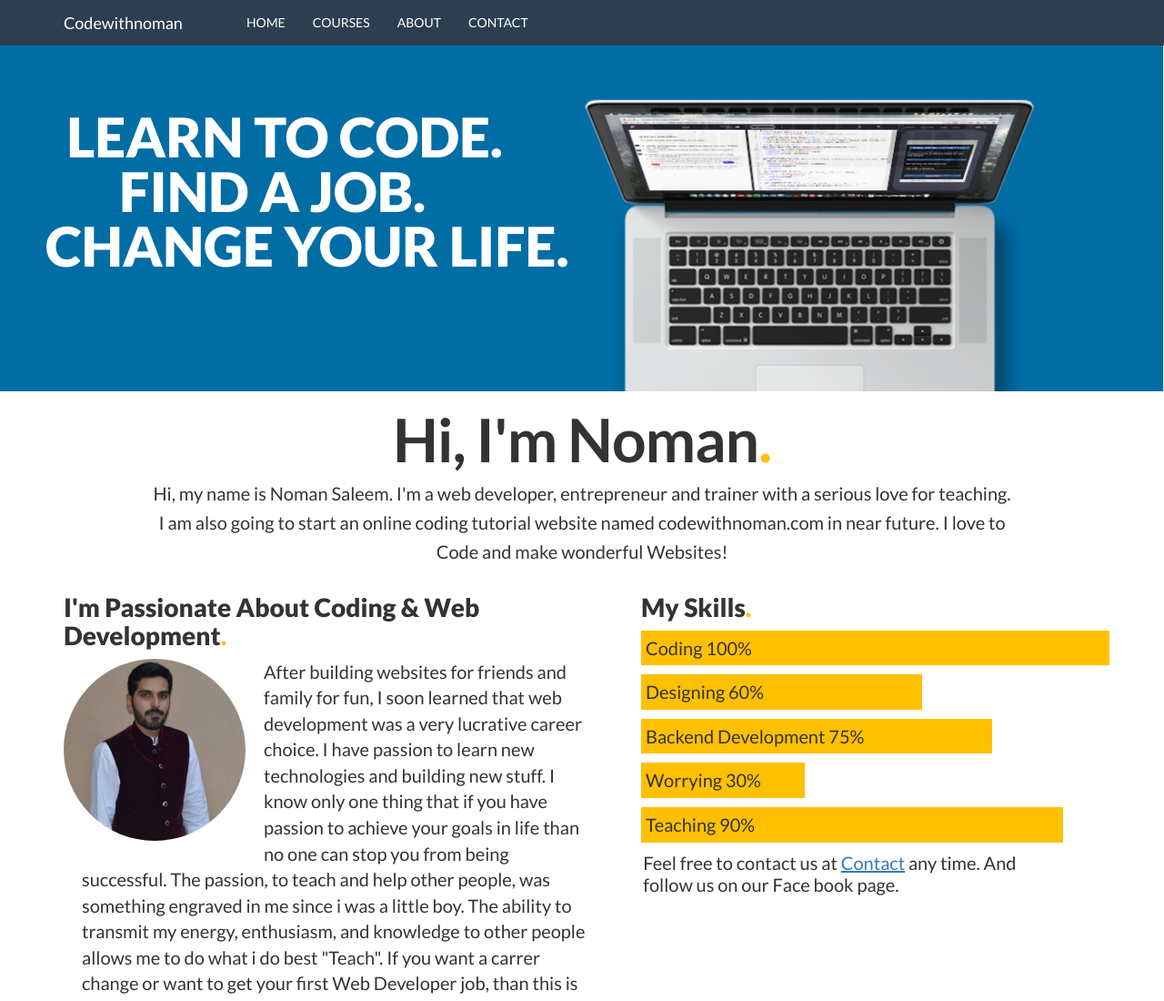
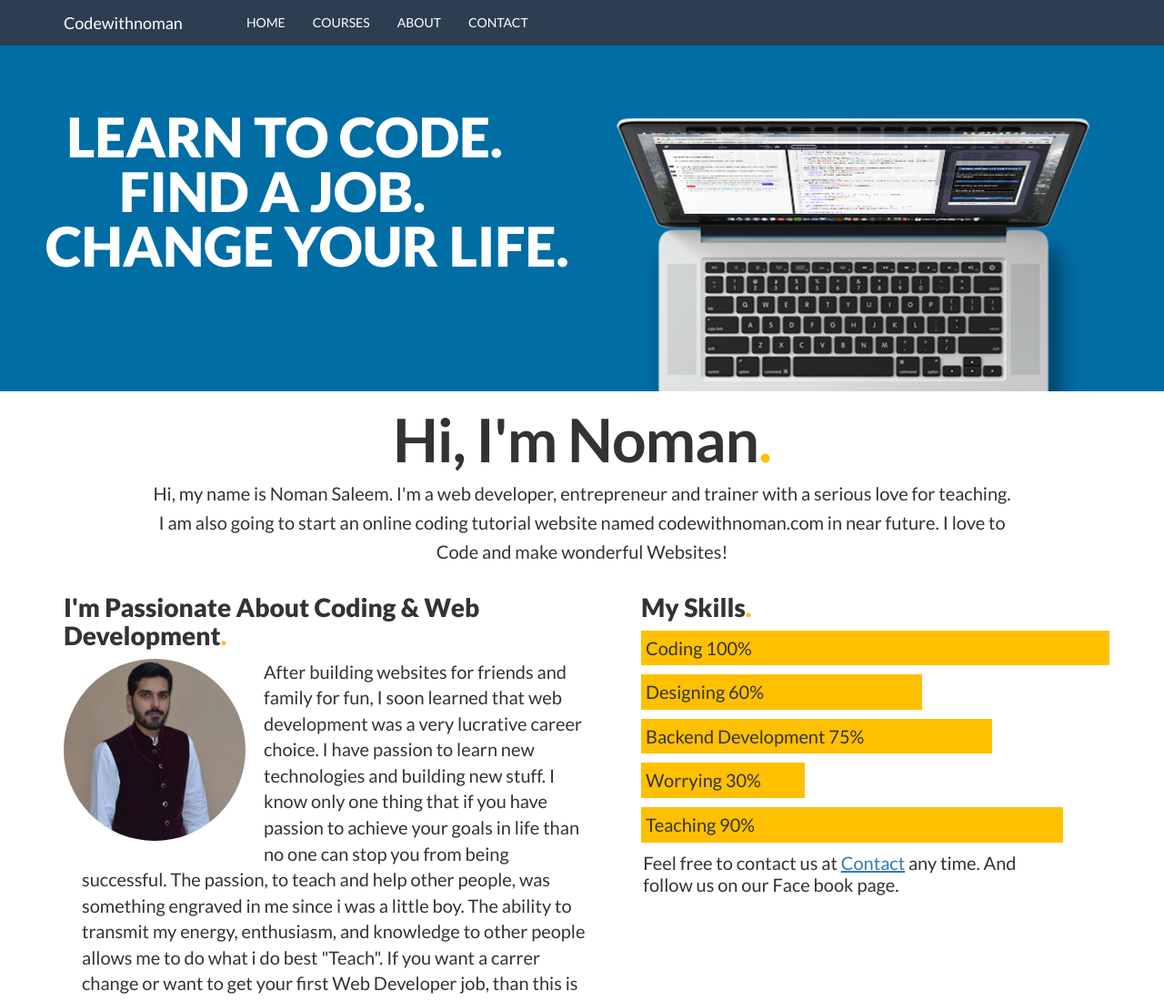
Before and after one commit to noaman93/codewithnoman, a plain HTML site: page index.html in a window 1280 px wide. Shown: the top 1100 px of the page at 91% size. Drawn offline with nearby package versions, Linux system fonts and the light colour scheme.

Commit message:
Update styles.css

```diff
--- a/styles.css
+++ b/styles.css
@@ -34,9 +34,9 @@ body {
 
 .banner {
 	background-image: url("images/banner.PNG");
-	background-position: center;
+/* 	background-position: center;
 	background-size:cover;
-	background-repeat:no-repeat;
+	background-repeat:no-repeat; */
 	width: 100%;
 	height: 410px;
 	margin-top: 15px;
```
